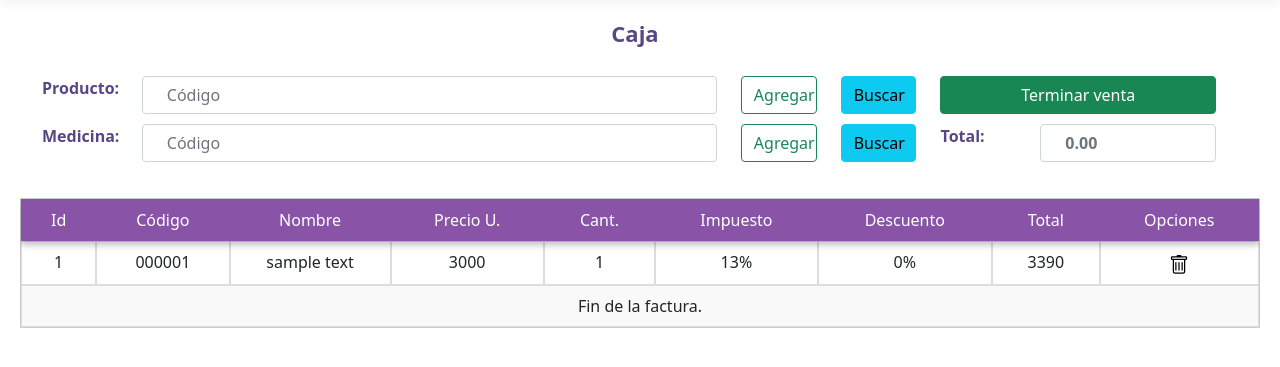
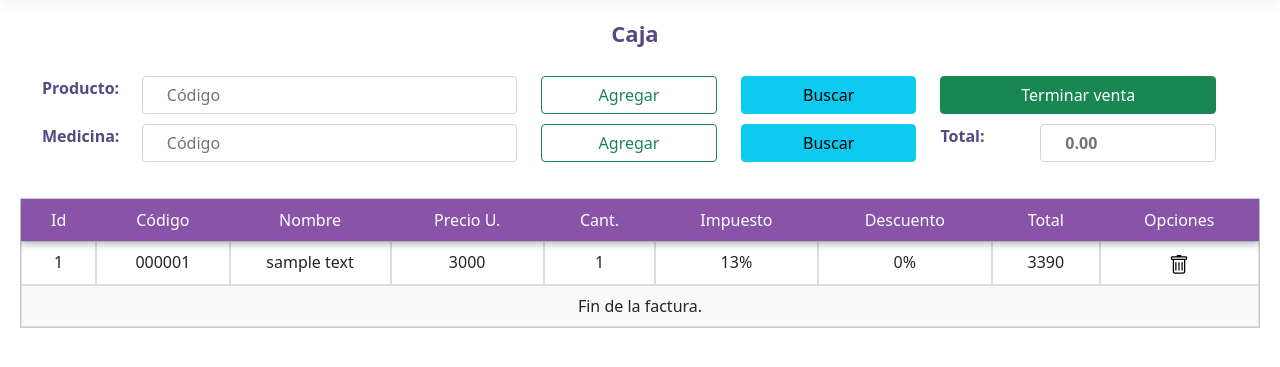
Before and after one commit to Kvelez-07/AspNetVet, an ASP.NET Core app: page /Sales in a window 1280 px wide. Shown: the part 57-424 px from the top of the page. Run offline with ASP.NET Core 8, Linux system fonts and the light colour scheme; style sheets or scripts are compiled from the project's sources; some web fonts are replaced.

Commit message:
Fix index ventas y btn de actualizar de editVet

```diff
--- a/AspNetVet/Views/Sales/Index.cshtml
+++ b/AspNetVet/Views/Sales/Index.cshtml
@@ -21,13 +21,13 @@
                     Producto:
                 </label>
             </div>
-            <div class="col-md-6">
+            <div class="col-md-4">
                 <input type="text" class="px-4 form-control" name="busqueda" placeholder="Código" />
             </div>
-            <div class="col-md-1">
+            <div class="col-md-2">
                 <a class="btn btn-outline-success w-100" id="btnAddProd">Agregar</a>
             </div>
-            <div class="col-md-1">
+            <div class="col-md-2">
                 <a class="btn btn-info w-100" id="btnBuscarProd" asp-action="GetProduct">Buscar</a>
             </div>
             <div class="col-md-3">
@@ -41,13 +41,13 @@
                     Medicina:
                 </label>
             </div>
-            <div class="col-md-6">
+            <div class="col-md-4">
                 <input type="text" class="px-4 form-control" name="busqueda" placeholder="Código" />
             </div>
-            <div class="col-md-1">
+            <div class="col-md-2">
                 <a class="btn btn-outline-success w-100" id="btnAddMed">Agregar</a>
             </div>
-            <div class="col-md-1">
+            <div class="col-md-2">
                 <a class="btn btn-info w-100" id="btnBuscarMed" asp-action="GetMedicine">Buscar</a>
             </div>
             <div class="col-md-1">
@@ -107,7 +107,7 @@
                 <br/>
                 <div class="row">
                     <div class="w-25">
-                        <label for="cardTotal" class="formText">Trajeta:</label>
+                        <label for="cardTotal" class="formText">Tarjeta:</label>
                     </div>
                     <div class="w-75">
                         <input type="number" class="form-control" name="cardTotal" id="cardTotal" />
--- a/AspNetVet/Views/Vets/EditVet.cshtml
+++ b/AspNetVet/Views/Vets/EditVet.cshtml
@@ -123,7 +123,7 @@
             </div>
             <div class="col-sm-1"></div>
             <div class="col-sm-5 w-25">
-                <a asp-action="Index" class="btn btn-success w-100 h-100 align-content-center">Agregar</a>
+                <a asp-action="Index" class="btn btn-warning w-100 h-100 align-content-center">Actualizar</a>
             </div>
             <div class="col-sm-3"></div>
         </div>
```
